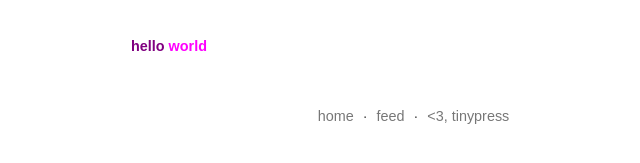
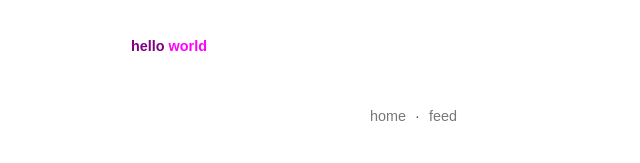
Before and after one commit to maauer/menachem238.github.io, a Jekyll site: the page built from _posts/2016-12-12-hello-world.markdown, in a window 1280 px wide. Shown: the part 163-326 px from the top of the page, without its empty margins (234-874 px from the left). Built offline with Jekyll 4.4.1, drawn with Linux system fonts in a browser that asks for light colours.

Commit message:
removed tinypress link and middot

```diff
--- a/_layouts/post.html
+++ b/_layouts/post.html
@@ -40,7 +40,7 @@
     </article>
 
     <footer>
-        <a href="/">home</a> &middot; <a href="/feed.xml">feed</a> &middot; <a href="https://tinypress.co/">&lt;3, tinypress</a>
+        <a href="/">home</a> &middot; <a href="/feed.xml">feed</a> <!-- &middot; <a href="https://tinypress.co/">&lt;3, tinypress</a> -->
     </footer>
   </div>
 </body>
```
